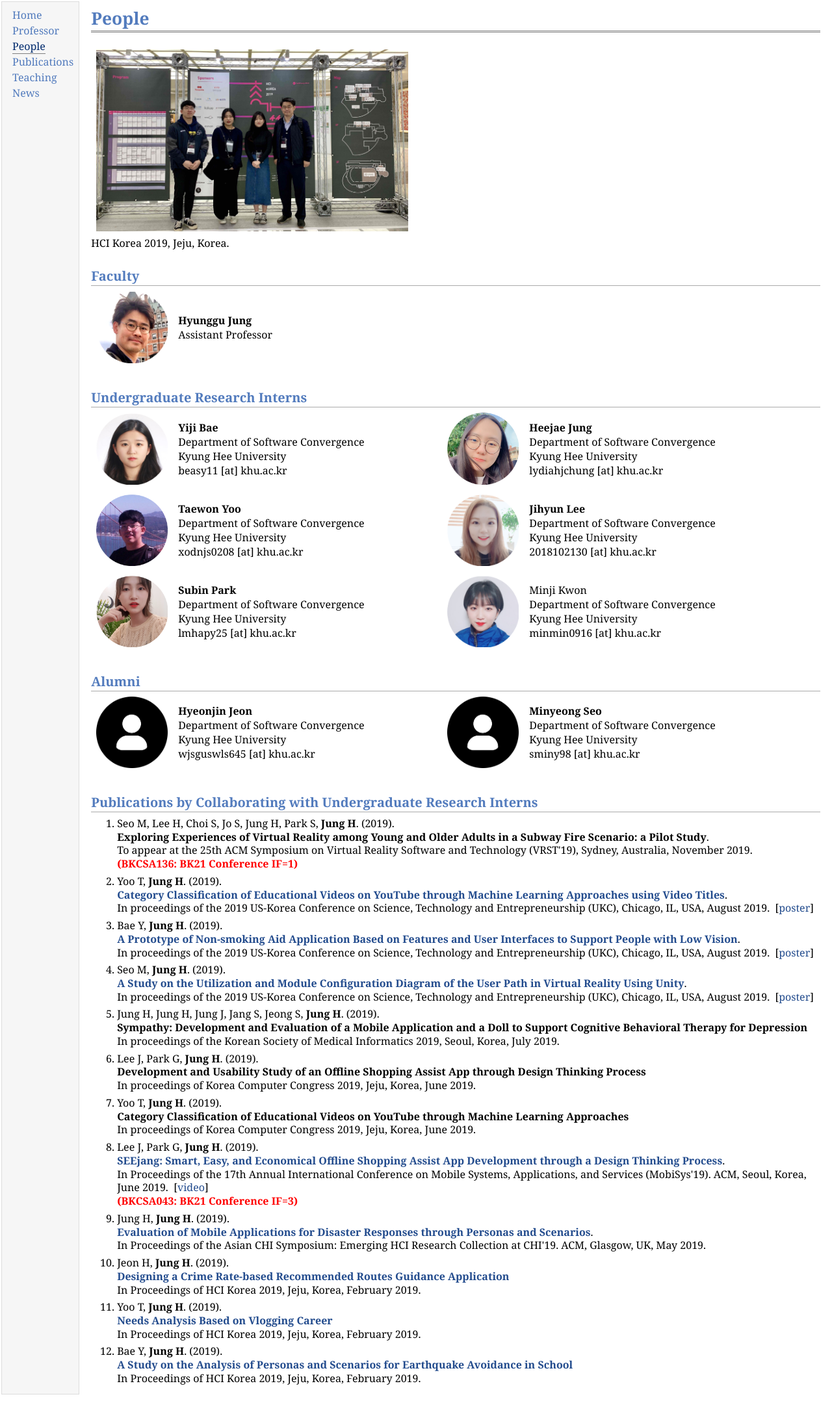
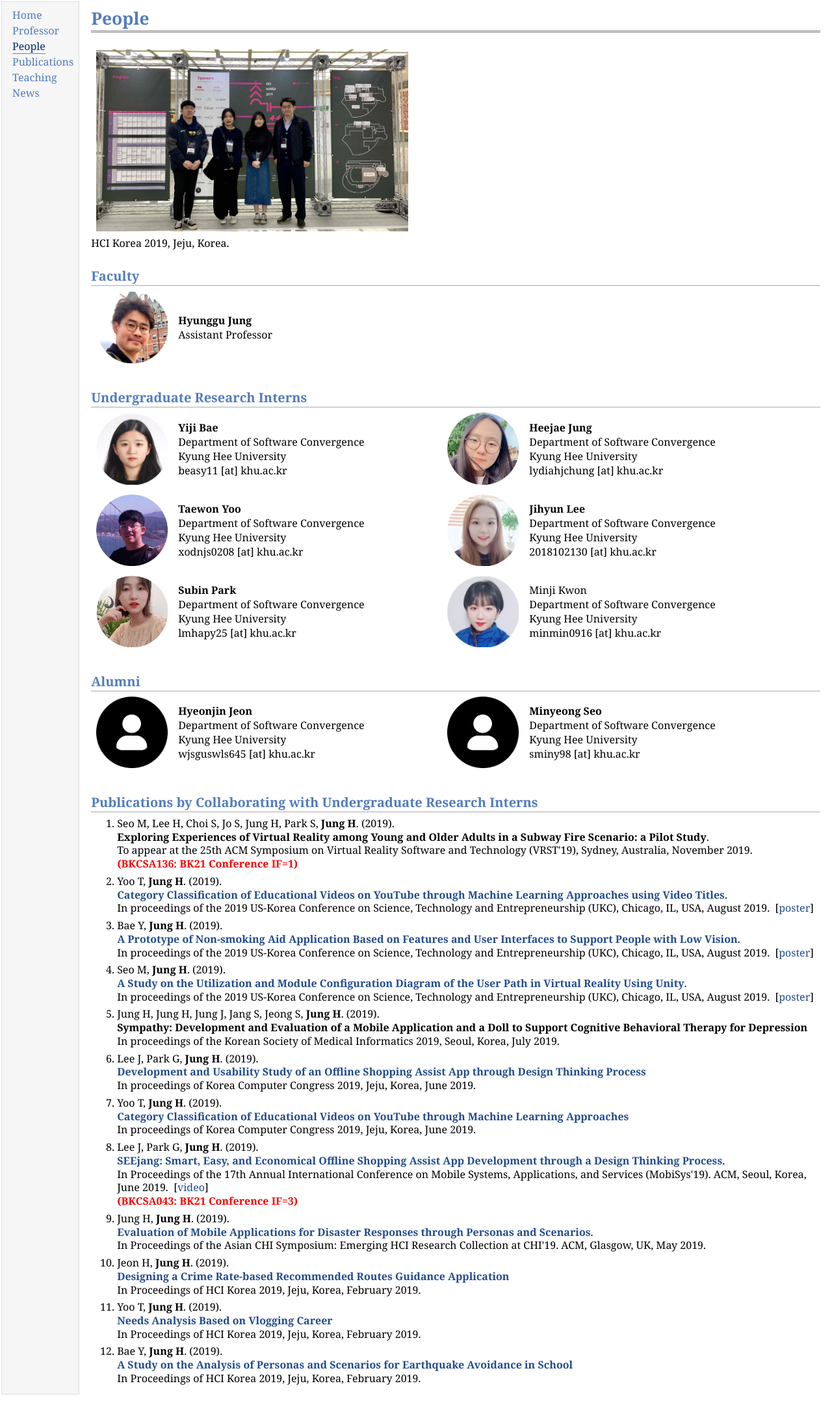
Before and after one commit to hcail/hcail-backup.github.io, a Jekyll site: the page people/people.html, which Jekyll copies as it is, in a window 1280 px wide. Shown: the whole page at 65% size. Built offline with Jekyll 4.4.1, drawn with Linux system fonts in a browser that asks for light colours.

Commit message:
updates on Sep 29 at 1903

```diff
--- a/people/people.html
+++ b/people/people.html
@@ -94,10 +94,10 @@ A Study on the Utilization and Module Configuration Diagram of the User Path in
 </li>
 <li><p>Jung H, Jung H, Jung J, Jang S, Jeong S, <b>Jung H</b>. (2019).<br /><font size=+0.5><b>Sympathy: Development and Evaluation of a Mobile Application and a Doll to Support Cognitive Behavioral Therapy for Depression</b></font><br />In proceedings of the Korean Society of Medical Informatics 2019, Seoul, Korea, July 2019.</p>
 </li>
-<li><p>Lee J, Park G, <b>Jung H</b>. (2019).<br /><font size=+0.5><b>Development and Usability Study of an Offline Shopping Assist App through Design Thinking Process</b></font><br />In proceedings of Korea Computer Congress 2019, Jeju, Korea, June 2019.</p>
+<li><p>Lee J, Park G, <b>Jung H</b>. (2019).<br /><font size=+0.5><a href="../pub/kcc19-lee.pdf"><b>Development and Usability Study of an Offline Shopping Assist App through Design Thinking Process</b></a></font><br />In proceedings of Korea Computer Congress 2019, Jeju, Korea, June 2019.</p>
 </li>
 </li>
-<li><p>Yoo T, <b>Jung H</b>. (2019).<br /><font size=+0.5><b>Category Classification of Educational Videos on YouTube through Machine Learning Approaches</b></font><br />In proceedings of Korea Computer Congress 2019, Jeju, Korea, June 2019.</p>
+<li><p>Yoo T, <b>Jung H</b>. (2019).<br /><font size=+0.5><a href="../pub/kcc19-yoo.pdf"><b>Category Classification of Educational Videos on YouTube through Machine Learning Approaches</b></a></font><br />In proceedings of Korea Computer Congress 2019, Jeju, Korea, June 2019.</p>
 </li>
 <li><p>Lee J, Park G, <b>Jung H</b>. (2019).
 <br /><font size=+0.5><b><a href="http://hyunggujung.com/pub/papers/2019/mobisys19-lee.pdf">SEEjang: Smart, Easy, and Economical Offline Shopping Assist App Development through a Design Thinking Process</a></b></font>.
```
Also changed, not shown: 4 other files.
